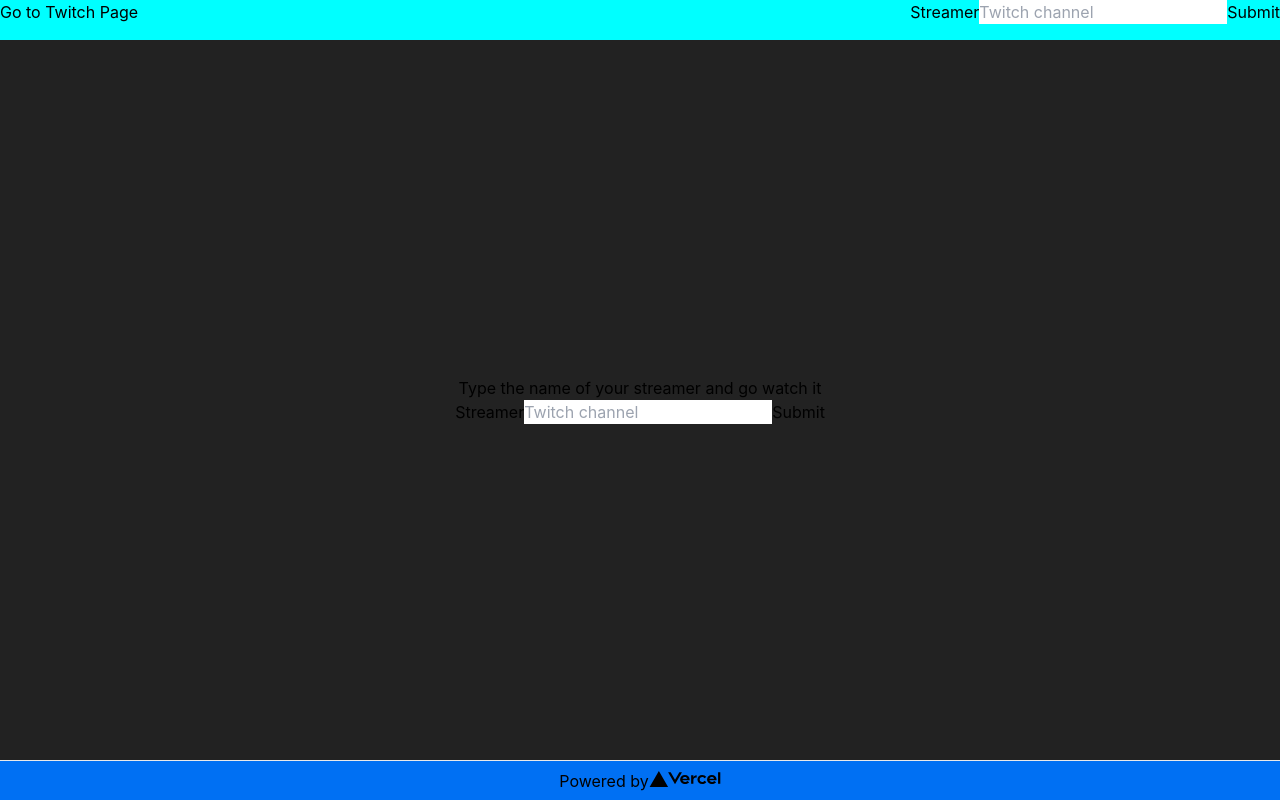
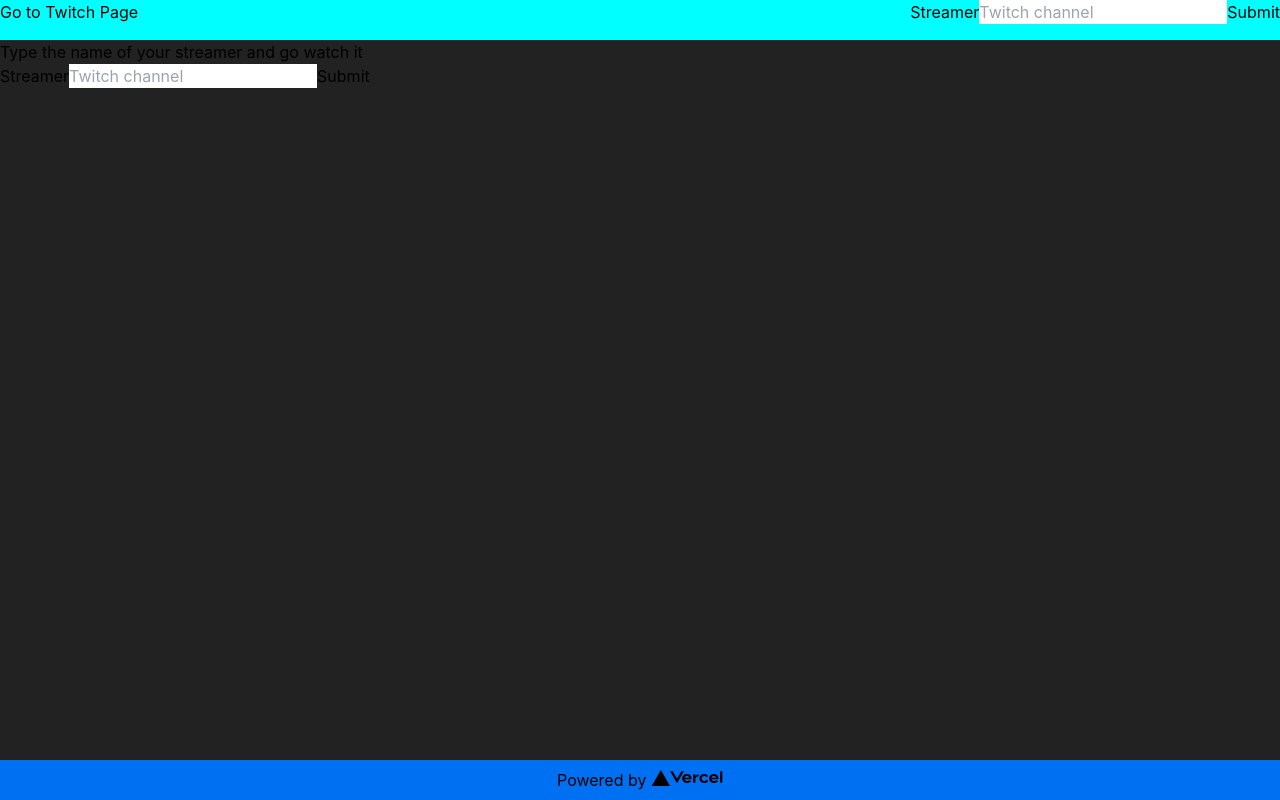
Before and after one commit to NeoCephei/TwitchTeams, a Next.js app in the folder client/: page / in a window 1280 px wide. Built offline with nearby package versions, Linux system fonts and the light colour scheme.

Commit message:
pushed all with script

```diff
--- /dev/null
+++ b/client/components/landing/landing.js
@@ -0,0 +1,49 @@
+import React from 'react'
+
+import Router from 'next/router'
+
+import { Formik, Field, Form } from 'formik'
+import _ from 'lodash'
+
+/* ====================================================== */
+/*                         Hooks                          */
+/* ====================================================== */
+
+import { useDispatch } from 'react-redux'
+
+/* ====================================================== */
+/*                   Actions / Selectors                  */
+/* ====================================================== */
+
+import { addStreamer } from 'Redux/actions'
+
+/* ====================================================== */
+/*                    Implementation                      */
+/* ====================================================== */
+
+export function Landing({}) {
+	const dispatch = useDispatch()
+
+	return (
+		<>
+			<h1>Type the name of your streamer and go watch it</h1>
+			<Formik
+				initialValues={{
+					streamerName: '',
+				}}
+				onSubmit={async (values, { resetForm }) => {
+					const { streamerName } = values
+					dispatch(addStreamer(streamerName))
+					Router.push('/twitch')
+				}}
+			>
+				<Form>
+					<label htmlFor="streamerName">Streamer</label>
+					<Field id="streamerName" name="streamerName" placeholder="Twitch channel" autocomplete="off" />
+
+					<button type="submit">Submit</button>
+				</Form>
+			</Formik>
+		</>
+	)
+}
--- a/client/components/footer/footer.js
+++ b/client/components/layout/footer/footer.js
@@ -8,7 +8,7 @@ import _ from 'lodash'
 /*                         Styles                         */
 /* ====================================================== */
 
-import styles from 'Styles/Home.module.css'
+import styles from 'Styles/layout/Layout.module.css'
 
 /* ====================================================== */
 /*                    Implementation                      */
@@ -23,7 +23,7 @@ export default function Footer() {
 				rel="noopener noreferrer"
 			>
 				Powered by{' '}
-				<span className={styles.logo}>
+				<span>
 					<Image src="/vercel.svg" alt="Vercel Logo" width={72} height={16} />
 				</span>
 			</a>
--- a/client/components/header/header.js
+++ b/client/components/layout/header/header.js
@@ -1,6 +1,4 @@
 import React from 'react'
-
-import Link from 'next/link'
 
 import { Formik, Field, Form } from 'formik'
 import _ from 'lodash'
@@ -10,7 +8,7 @@ import _ from 'lodash'
 /* ====================================================== */
 
 import { useRouter } from 'next/router'
-import { useSelector, useDispatch } from 'react-redux'
+import { useDispatch } from 'react-redux'
 
 /* ====================================================== */
 /*                   Actions / Selectors                  */
@@ -22,7 +20,7 @@ import { addStreamer, resetList } from 'Redux/actions'
 /*                         Styles                         */
 /* ====================================================== */
 
-import styles from 'Styles/Home.module.css'
+import styles from 'Styles/layout/Layout.module.css'
 
 /* ====================================================== */
 /*                    Implementation                      */
@@ -30,7 +28,6 @@ import styles from 'Styles/Home.module.css'
 
 export default function Header() {
 	const dispatch = useDispatch()
-	const streamers = useSelector((state) => state.streamers)
 	const router = useRouter()
 
 	return (
@@ -49,7 +46,7 @@ export default function Header() {
 			>
 				<Form>
 					<label htmlFor="streamerName">Streamer</label>
-					<Field id="streamerName" name="streamerName" placeholder="Twitch channel" />
+					<Field id="streamerName" name="streamerName" placeholder="Twitch channel" autocomplete="off" />
 
 					<button type="submit">Submit</button>
 				</Form>
--- a/client/components/layout/layout.js
+++ b/client/components/layout/layout.js
@@ -2,14 +2,14 @@
 /*                       Components                       */
 /* ====================================================== */
 
-import Header from 'Components/header/header'
-import Footer from 'Components/footer/footer'
+import Header from 'Components/layout/header/header'
+import Footer from 'Components/layout/footer/footer'
 
 /* ====================================================== */
 /*                         Styles                         */
 /* ====================================================== */
 
-import styles from 'Styles/Home.module.css'
+import styles from 'Styles/layout/Layout.module.css'
 
 /* ====================================================== */
 /*                    Implementation                      */
@@ -17,9 +17,9 @@ import styles from 'Styles/Home.module.css'
 
 export default function Layout({ children }) {
 	return (
-		<div>
+		<div className={styles.container}>
 			<Header />
-			<div className={styles.main}>{children}</div>
+			<main className={styles.main}>{children}</main>
 			<Footer />
 		</div>
 	)
--- a/client/components/layout/layout.module.css
+++ /dev/null
@@ -1,5 +0,0 @@
-.container {
-  max-width: 36rem;
-  padding: 0 1rem;
-  margin: 3rem auto 6rem;
-}
--- a/client/pages/index.js
+++ b/client/pages/index.js
@@ -1,24 +1,8 @@
 import React from 'react'
 
 import Head from 'next/head'
-import Link from 'next/link'
-import Router from 'next/router'
-import Image from 'next/image'
 
-import { Formik, Field, Form } from 'formik'
 import _ from 'lodash'
-
-/* ====================================================== */
-/*                         Hooks                          */
-/* ====================================================== */
-
-import { useSelector, useDispatch } from 'react-redux'
-
-/* ====================================================== */
-/*                   Actions / Selectors                  */
-/* ====================================================== */
-
-import { addStreamer, removeStreamer, resetList } from 'Redux/actions'
 
 /* ====================================================== */
 /*                       Components                       */
@@ -26,23 +10,17 @@ import { addStreamer, removeStreamer, resetList } from 'Redux/actions'
 
 import Layout from 'Components/layout/layout'
 
-/* ====================================================== */
-/*                         Styles                         */
-/* ====================================================== */
-
-import styles from 'Styles/Home.module.css'
+import { Landing } from 'Components/landing/landing'
 
 /* ====================================================== */
 /*                    Implementation                      */
 /* ====================================================== */
 
 export default function Home() {
-	const dispatch = useDispatch()
-
 	return (
-		<div className={styles.container}>
+		<>
 			<Head>
-				<title>Create Next App</title>
+				<title>Twitch Teams</title>
 				<meta name="description" content="Generated by create next app" />
 				<link rel="icon" href="/favicon.ico" />
 			</Head>
@@ -54,27 +32,8 @@ export default function Home() {
         }
       /> */}
 			<Layout>
-				<main className={styles.main}>
-					<h1>Type the name of your streamer and go watch it</h1>
-					<Formik
-						initialValues={{
-							streamerName: '',
-						}}
-						onSubmit={async (values, { resetForm }) => {
-							const { streamerName } = values
-							dispatch(addStreamer(streamerName))
-							Router.push('/twitch')
-						}}
-					>
-						<Form>
-							<label htmlFor="streamerName">Streamer</label>
-							<Field id="streamerName" name="streamerName" placeholder="Twitch channel" />
-
-							<button type="submit">Submit</button>
-						</Form>
-					</Formik>
-				</main>
+				<Landing />
 			</Layout>
-		</div>
+		</>
 	)
 }
--- a/client/pages/twitch/index.js
+++ b/client/pages/twitch/index.js
@@ -31,9 +31,7 @@ export default function TwitchExample() {
 	const dispatch = useDispatch()
 	const streamers = useSelector((state) => state.streamers)
 
-	React.useEffect(() => {}, [streamers])
-
-	const streaming = _.map(streamers, (streamerName) => {
+	const streamings = _.map(streamers, (streamerName) => {
 		return (
 			<div>
 				<ReactPlayer key={streamerName} url={`https://www.twitch.tv/${streamerName}`} controls playing />
@@ -53,5 +51,5 @@ export default function TwitchExample() {
 		return <Layout>This has to be an empty view</Layout>
 	}
 
-	return <Layout>{streaming}</Layout>
+	return <Layout>{streamings}</Layout>
 }
--- a/client/styles/Home.module.css
+++ b/client/styles/Home.module.css
@@ -1,76 +1,3 @@
-.container {
-  display: flex;
-  flex: 1;
-  flex-direction: column;
-  background-color: #222;
-}
-
-.header {
-  height: 5vh;
-  background-color: aqua;
-  display: flex;
-  justify-content: space-between;
-  flex: 0.1;
-}
-
-.main {
-  height: 90vh;
-
-  flex: 10;
-  display: flex;
-  flex-direction: column;
-  justify-content: center;
-  align-items: center;
-}
-
-.footer {
-  height: 5vh;
-  display: flex;
-  flex: 0.1;
-  border-top: 1px solid #eaeaea;
-  justify-content: center;
-  align-items: center;
-  background-color: #0070f3;
-}
-
-.footer a {
-  display: flex;
-  justify-content: center;
-  align-items: center;
-  flex-grow: 1;
-}
-
-.title a {
-  color: #0070f3;
-  text-decoration: none;
-}
-
-.title a:hover,
-.title a:focus,
-.title a:active {
-  text-decoration: underline;
-}
-
-.title {
-  margin: 0;
-  line-height: 1.15;
-  font-size: 4rem;
-}
-
-.title,
-.description {
-  text-align: center;
-}
-
-.description {
-  margin: 4rem 0;
-  line-height: 1.5;
-  font-size: 1.5rem;
-}
-
-
-
-
 @media (max-width: 600px) {
   .grid {
     width: 100%;
--- /dev/null
+++ b/client/styles/layout/Layout.module.css
@@ -0,0 +1,25 @@
+.container {
+  display: flex;
+  flex: 1;
+  flex-direction: column;
+  background-color: #222;
+}
+
+.header{
+  height: 5vh;
+  background-color: aqua;
+  display: flex;
+  justify-content: space-between;
+}
+
+.main{
+  height: 90vh;
+}
+
+.footer{
+  height: 5vh;
+  background-color: #0070f3;
+  display: flex;
+  justify-content: center;
+  align-items: center;
+}
```
